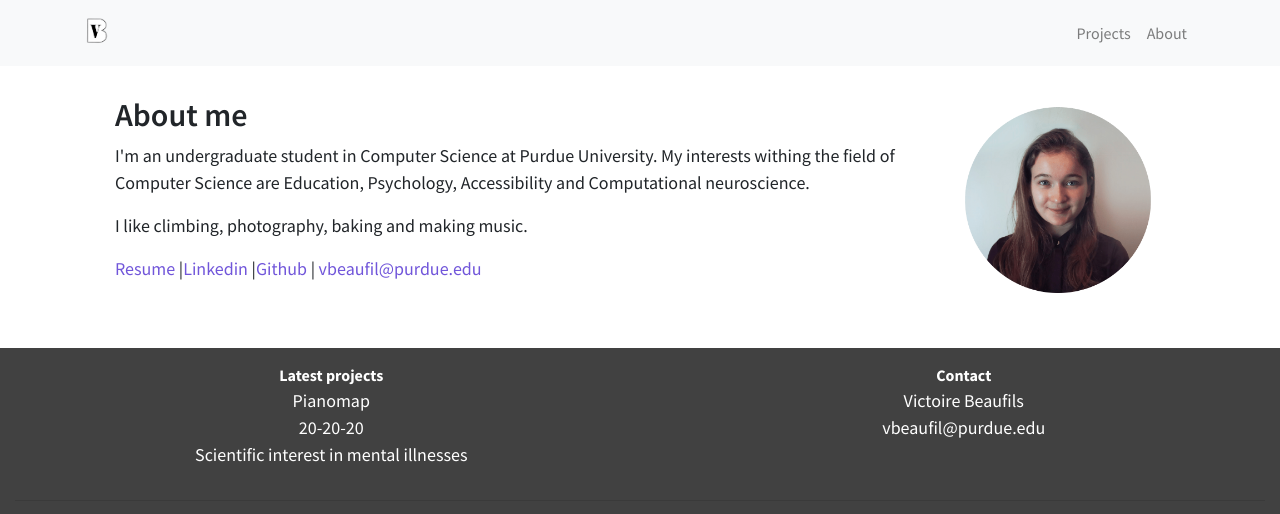
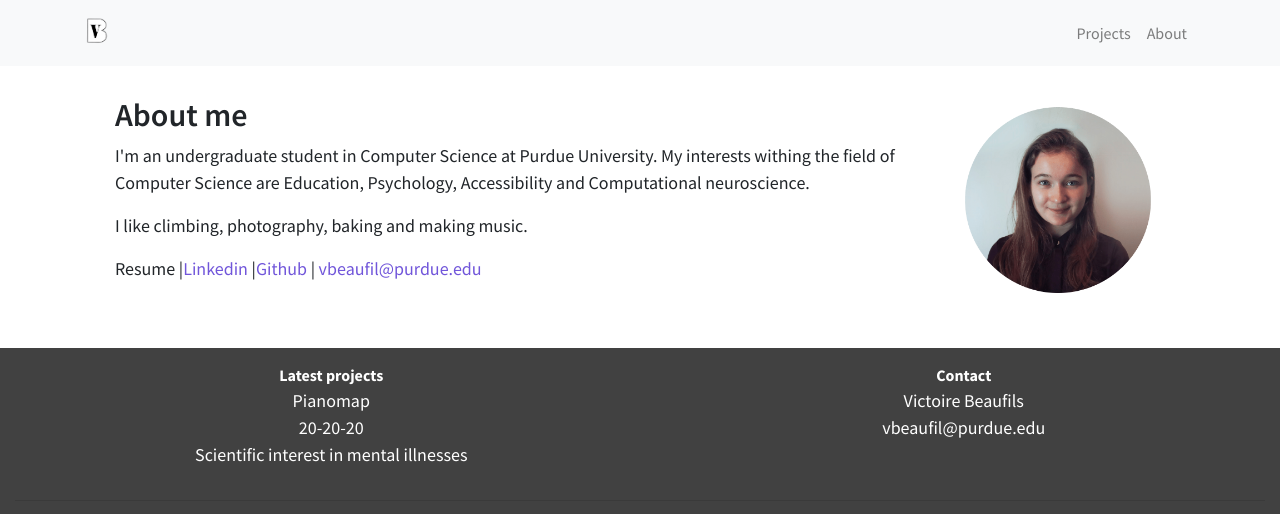
Before and after one commit to victoirebeaufils/victoirebeaufils.me, a Gatsby site: page /about in a window 1280 px wide. Shown: the top 514 px of the page. Built offline with nearby package versions, Linux system fonts and the light colour scheme; Gatsby itself is replaced by a stand-in of ours.

Commit message:
Removed blog

```diff
--- a/src/pages/about.js
+++ b/src/pages/about.js
@@ -4,7 +4,7 @@ import Layout from "../components/layout/layout"
 import SEO from "../components/seo"
 import "../components/about.css"
 import  picture from "../images/picture.png"
-import {withPrefix} from 'gatsby'
+//import {withPrefix} from 'gatsby'
 
 const AboutPage = () => (
   <Layout>
@@ -20,7 +20,7 @@ const AboutPage = () => (
                         <a
                         class="link"
                         rel="noopener noreferrer"
-                        href={withPrefix('/resume_may_2020_internship.pdf')}
+                        //href={withPrefix('/resume_may_2020_internship.pdf')}
                         target="_blank">Resume</a> |
                         <a  class="link" href="https://www.linkedin.com/in/victoirebeaufils/">Linkedin</a> |
                         <a  class="link" href="https://www.github.com/victoirebeaufils">Github</a> |
```
Also changed, not shown: src/pages/blog.js (deleted, +0 -22 lines), src/templates/blog.js (deleted, +0 -38 lines).
